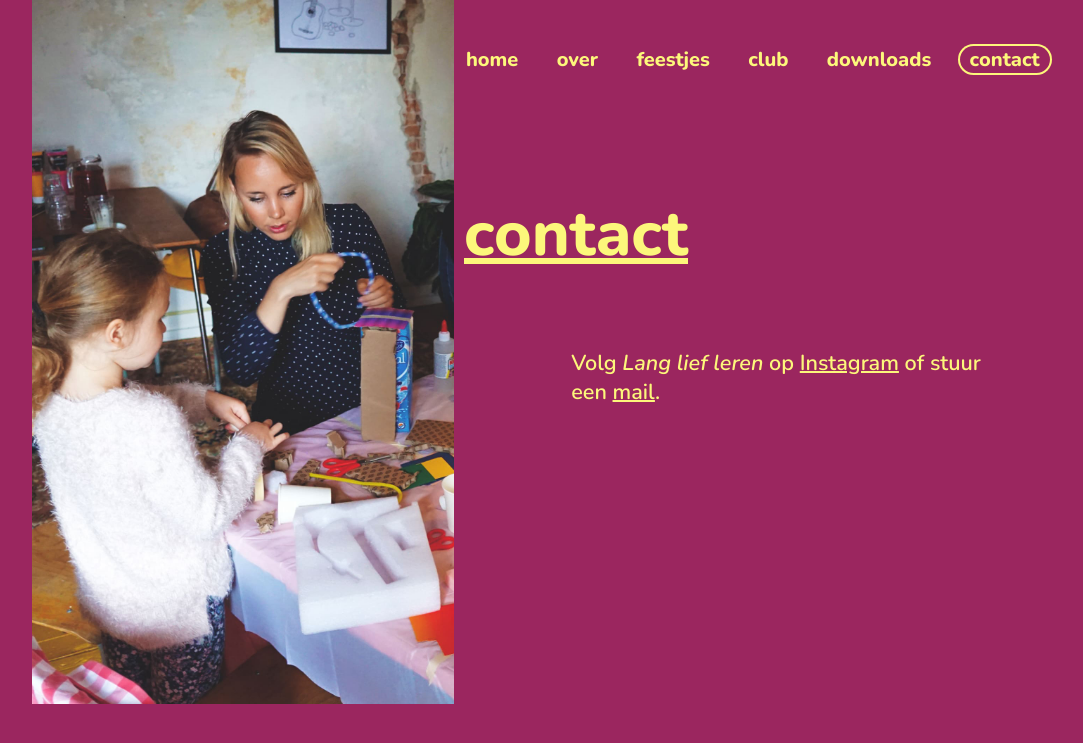
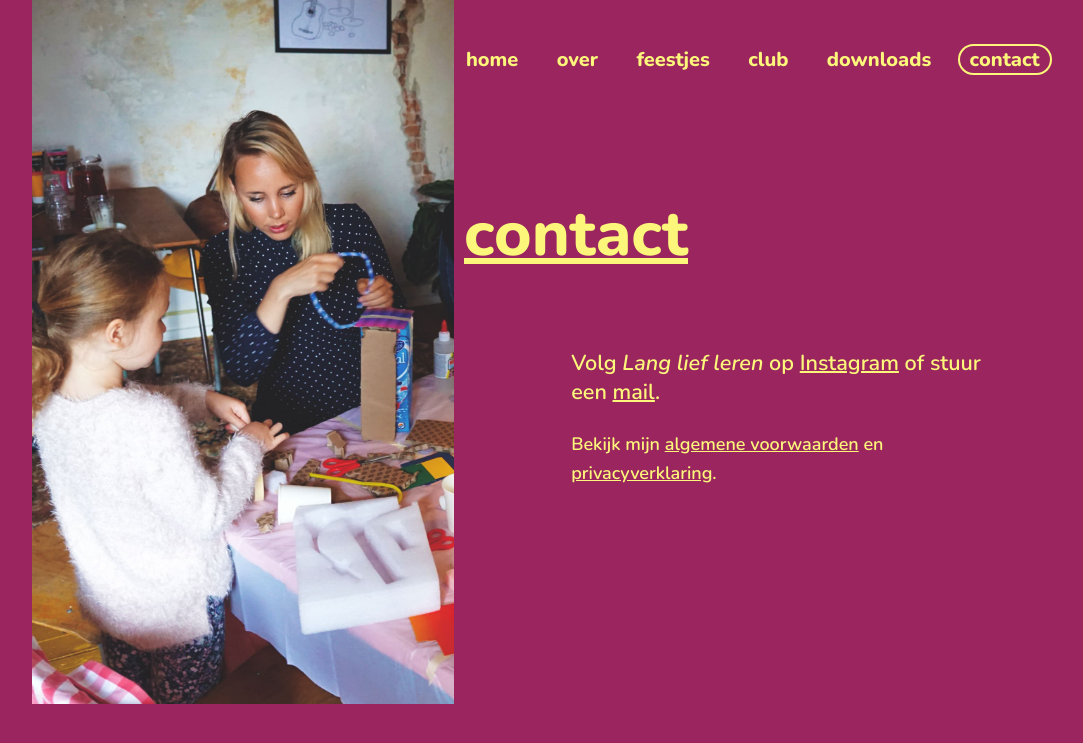
Before and after one commit to holleboom/langliefleren, a Jekyll site: the page built from contact/index.md, in a window 1280 px wide. Shown: the top 743 px of the page, without its empty margins (64-1147 px from the left). Built offline with Jekyll 4.4.1, drawn with Linux system fonts in a browser that asks for light colours.

Commit message:
Add AVW PV

```diff
--- a/contact/index.md
+++ b/contact/index.md
@@ -5,4 +5,6 @@ description: Volg Lang lief leren op Instagram of stuur ons een mail
 color: rgb(155,38,95)
 ---
 
-Volg _Lang lief leren_ op [Instagram](https://www.instagram.com/langliefleren/){:target="_blank"} of stuur een [mail](mailto:info@langliefleren.nl?subject=Contact%20via%20website){:target="_blank"}.
+Volg _Lang lief leren_ op [Instagram](https://www.instagram.com/langliefleren/){:target="\_blank"} of stuur een [mail](mailto:info@langliefleren.nl?subject=Contact%20via%20website){:target="\_blank"}.
+
+<small>Bekijk mijn [algemene voorwaarden](https://docs.google.com/document/d/1qGjTkU-XOGp3Yz9ixODi-8eIT5sgFvSFVQ0IVf6OjdY/export?format=pdf){:target="\_blank"} en [privacyverklaring](https://docs.google.com/document/d/1zbCtlEreHM-zSjf0fOtki8_Ln7-Cg5sYDL6bC8o4SfA/export?format=pdf){:target="\_blank"}.</small>
```
